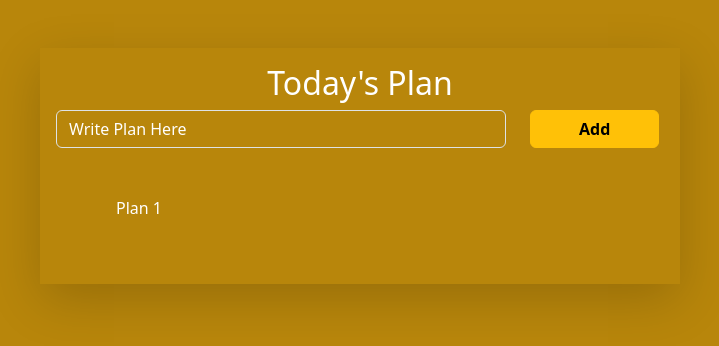
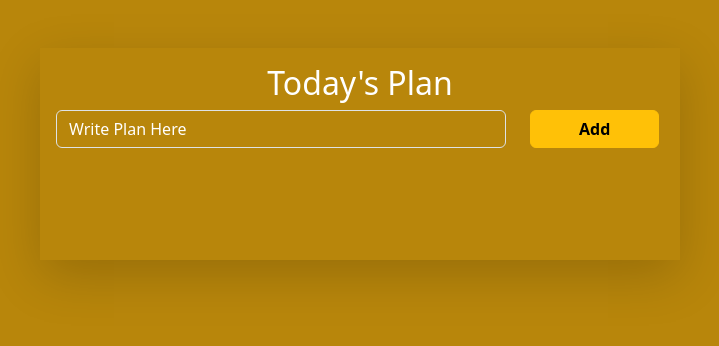
Before and after one commit to rohitprocode/Today_Plan, a React (Create React App) app: page / in a window 1280 px wide. Shown: the top 346 px of the page, without its empty margins (280-999 px from the left). Built offline with nearby package versions, Linux system fonts and the light colour scheme.

Commit message:
handleDelete task

```diff
--- a/src/App.js
+++ b/src/App.js
@@ -23,6 +23,9 @@ class App extends Component {
       })
      }
     }
+    handleDelete = e =>{
+      alert("Hii")
+    }
 
   render() {
     return (
@@ -39,8 +42,11 @@ class App extends Component {
             </div>
             <div className="container-fluid">
               <ul className="list-unstyled row m-5 ">
-                <Plan/>
-                {console.log(this.state.items)}
+              {
+                this.state.items.map((value,index)=>{
+                  return <Plan key={index} value={value} sendData={this.handleDelete} />
+                })
+              }
                 </ul>
             </div>
           </div>
--- a/src/Plan.js
+++ b/src/Plan.js
@@ -1,12 +1,10 @@
-import React from 'react'
+// import React from 'react'
 
 function Plan(props) {
-  return (
-    <div>
-        {console.log("Plan")}
-    <li>Plan 1</li>
-    </div>
-  )
+  return <>
+    <li className="shadow p-2 my-2 col-sm-9">{props.value}</li>
+    <button className="btn btn-danger my-2 col-sm-2 offset-1" onClick={props.sendData} >X</button>
+    </>
 }
 
 export default Plan
```
